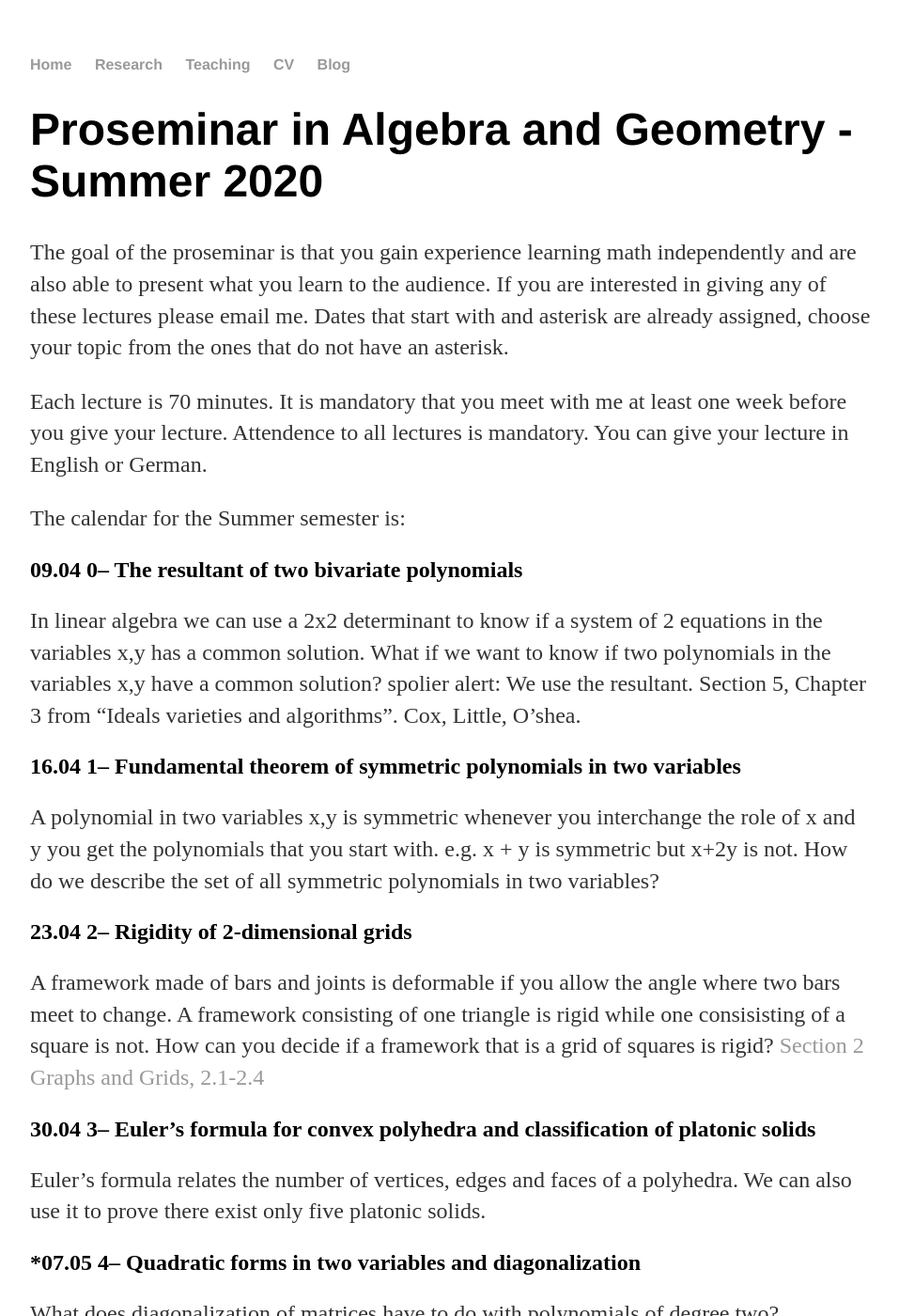
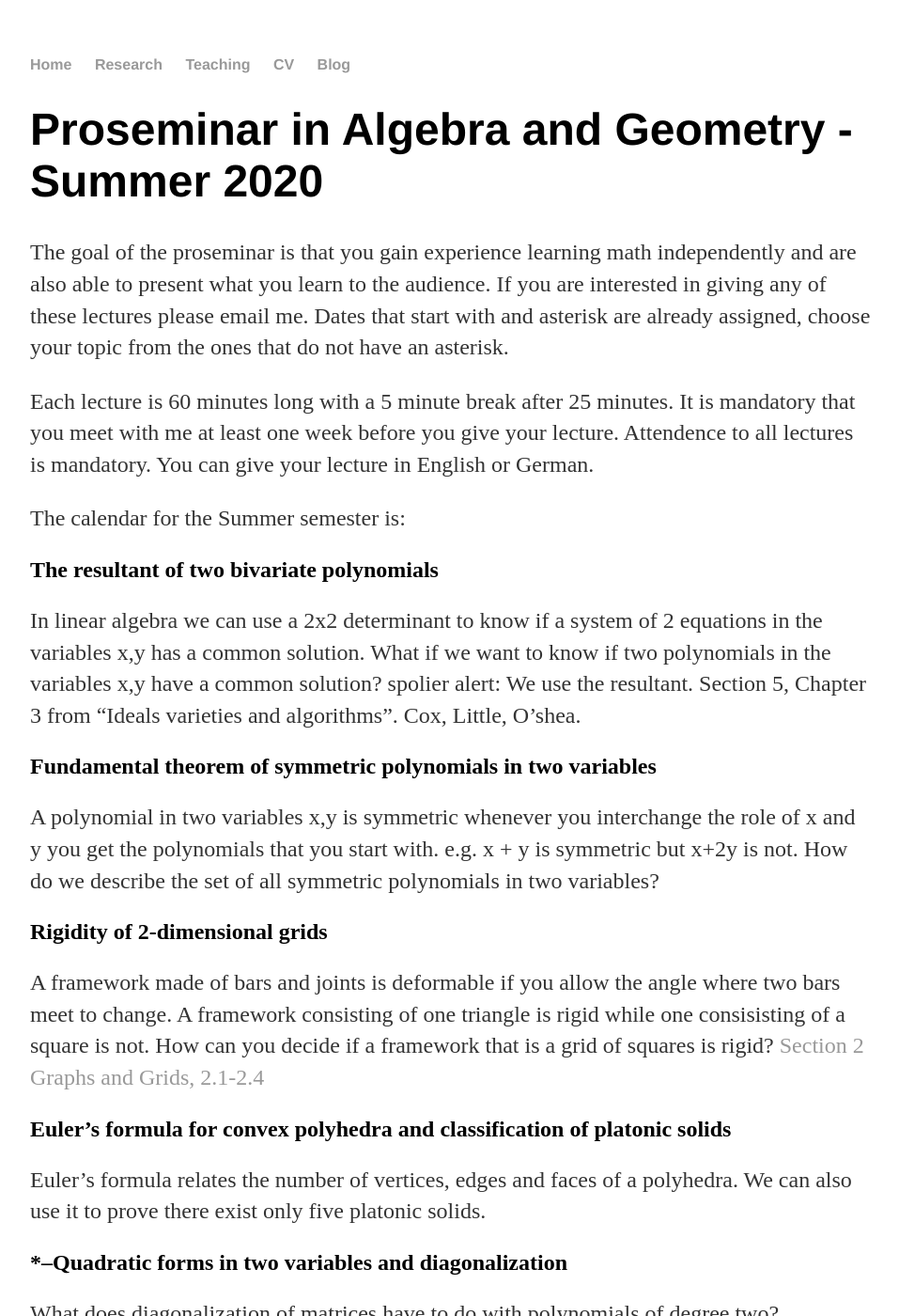
Before and after one commit to emduart2/emduart2.github.io, a Jekyll site: the page built from teaching/index.md, in a window 1280 px wide and 1400 px high. Shown: the whole window at 94% size, without its empty margins (160-1117 px from the left). Built offline with Jekyll 4.4.1, drawn with Linux system fonts in a browser that asks for light colours; some of the changed text lies outside the part shown.

Commit message:
updated seminar webpage

```diff
--- a/teaching/index.md
+++ b/teaching/index.md
@@ -9,41 +9,42 @@ what you learn to the audience.
 If you are interested in giving any of these lectures please email me. Dates that start with and asterisk are already assigned,
 choose your topic from the ones that do not have an asterisk.
 
-Each lecture is 70 minutes. It is mandatory that you meet with me at least one week before you give your lecture. Attendence to all lectures is mandatory.
+Each lecture is 60 minutes long with a 5 minute break after 25 minutes. It is mandatory that you meet with me at least one week before you give your lecture.
+Attendence to all lectures is mandatory.
 You can give your lecture in English or German.
 
 The calendar for the Summer semester is:
 
-## 09.04 0-- The resultant of two bivariate polynomials
+## The resultant of two bivariate polynomials
 
 In linear algebra we can use
 a 2x2 determinant to know if a system of 2 equations in the variables x,y has a common solution.
 What if we want to know if two polynomials in the variables x,y have a common solution? spolier alert: We use the resultant.
 Section 5, Chapter 3 from "Ideals varieties and algorithms". Cox, Little, O'shea.
 
-## 16.04 1-- Fundamental theorem of symmetric polynomials in  two variables
+##  Fundamental theorem of symmetric polynomials in  two variables
 A polynomial in two variables x,y is symmetric whenever you interchange the role of x and y you get the polynomials that
 you start with. e.g. x + y is symmetric but x+2y is not. How do we describe the set of all symmetric polynomials in two variables?
 
 
-## 23.04 2-- Rigidity of 2-dimensional grids
+## Rigidity of 2-dimensional grids
 A framework made of bars and joints is deformable if you allow the angle where two bars meet to change. A framework consisting of one triangle is rigid
 while one consisisting of a square is not. How can you decide if a framework that is a grid of squares is rigid?
 [Section 2 Graphs and Grids, 2.1-2.4 ](https://users.wpi.edu/~bservat/umap.pdf)
 
-## 30.04 3-- Euler's formula for convex polyhedra and classification of platonic solids
+## Euler's formula for convex polyhedra and classification of platonic solids
 Euler's formula relates the number of vertices, edges and faces of a polyhedra. We can also use it to prove
 there exist only five platonic solids.
 
-## *07.05 4-- Quadratic forms in two variables and diagonalization
+## *--Quadratic forms in two variables and diagonalization
 What does diagonalization of matrices have to do with polynomials of degree two?
 [Motivation](http://batty.mullikin.org/quadratic.pdf) [Extra](https://personalpages.manchester.ac.uk/staff/Charles.Eaton/Section7.pdf)
 
-## *14.05 5-- The caterogy of sets and discrete categories (if you like programming)
+## *-- The caterogy of sets and discrete categories (if you like programming)
 Category theory is an abstraction of many principles that govern mathematics. It could also
 be a useful programming approach.
 
-## 21.05 6-- Coloring of graphs, the chromatic polynomial and the four coloring theorem
+##  Coloring of graphs, the chromatic polynomial and the four coloring theorem
 Are you able to color the vertices of any planar graph with four colors in such a way that no two adjacent vertices have
 the same color?
 [Four color theorem](https://en.wikipedia.org/wiki/Four_color_theorem)
@@ -51,14 +52,14 @@ the same color?
 ## Duality and tensor products "Lineare Algebra" Gerd Fischer
 For the last part of the seminar the lectures are based off the book by Fischer.
 
-## 28.05 7 -- 6.1 Dualr&auml;ume
+## *-- 6.1 Dualr&auml;ume
 
-## 04.06 8 -- 6.2 Dualit&auml;t und Skalarprodukte
+## -- 6.2 Dualit&auml;t und Skalarprodukte
 
-## 11.06 9 -- 6.3 Tensorprodukte
+## -- 6.3 Tensorprodukte
 
-## 18.06 10 -- 6.3 Symmetrisch und &auml;ussere Produkt and exterior product
+## -- 6.3 Symmetrisch und &auml;ussere Produkt and exterior product
 
-## 25.06 ---  The session is cancelled this day
+## --  The session is cancelled this day
 
-## 02.07 11-- 6.4 Multilineare Algebra
+## -- 6.4 Multilineare Algebra
```
